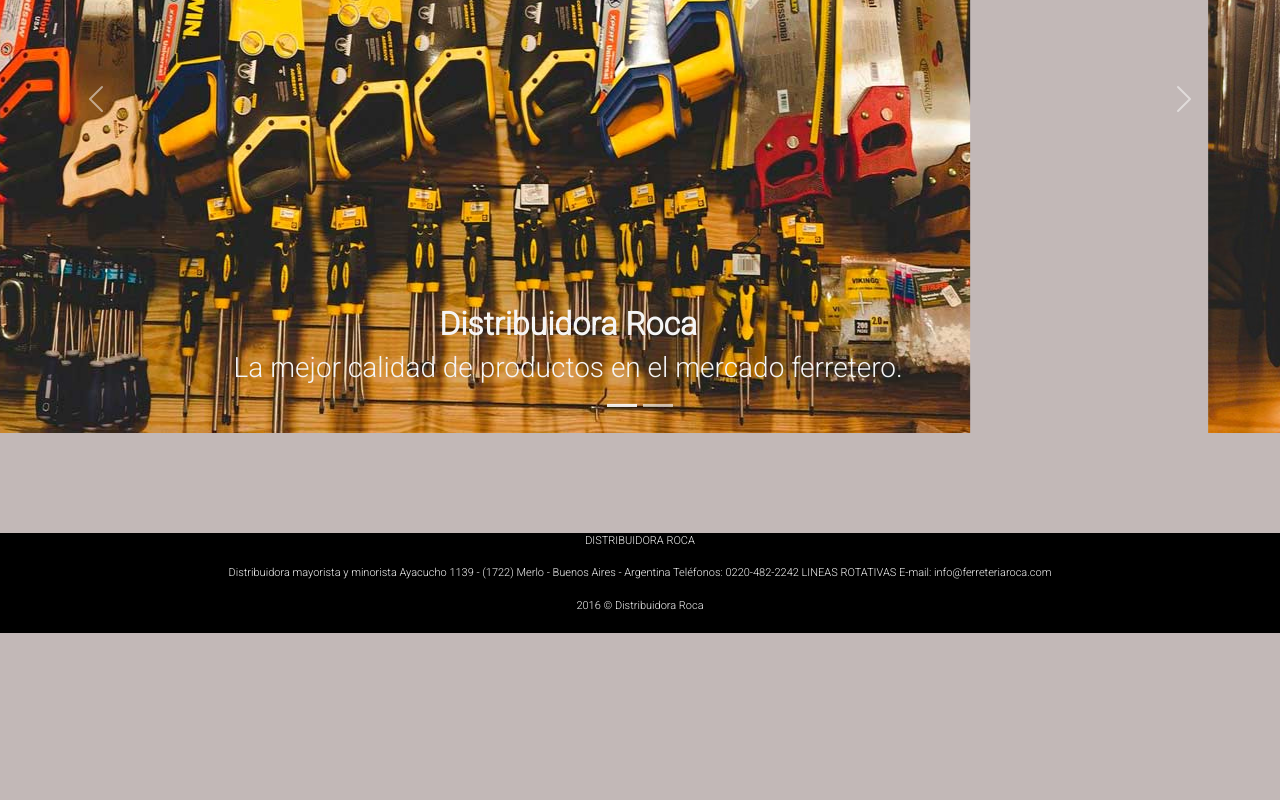
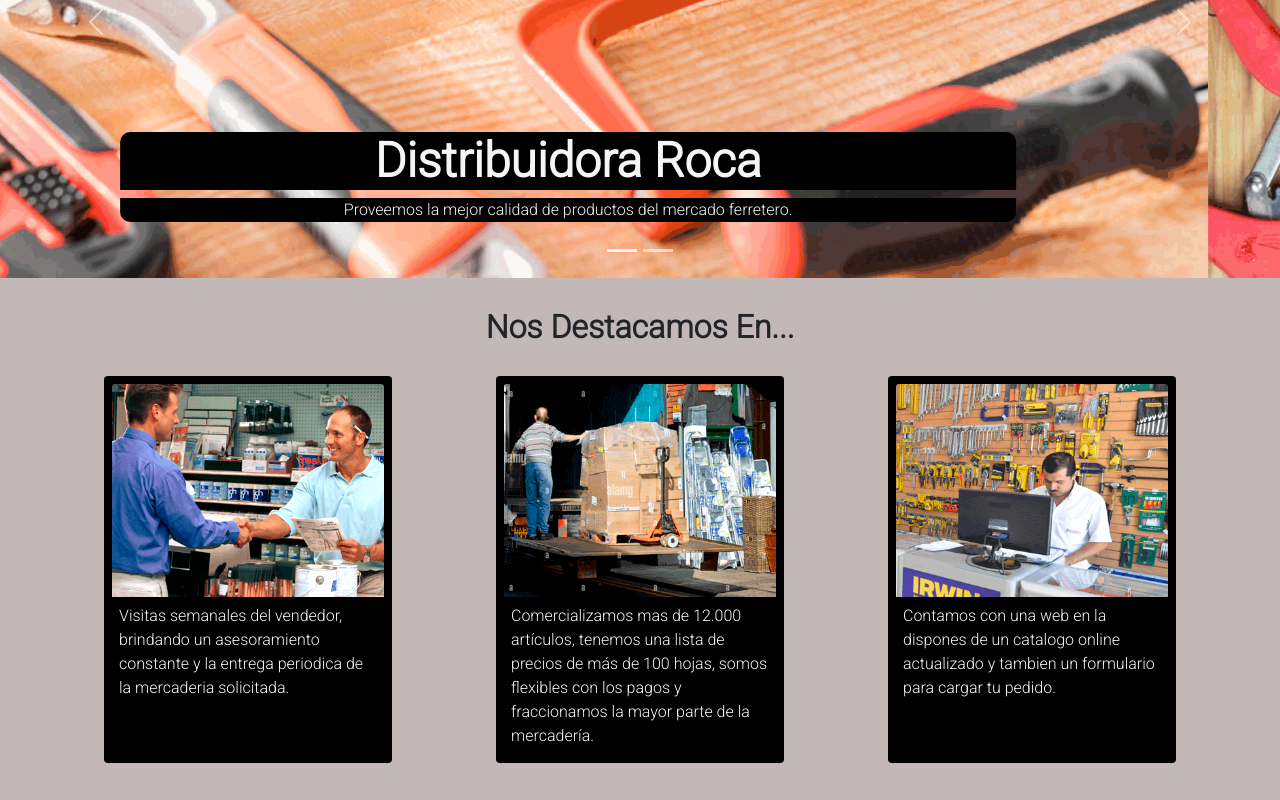
Before and after one commit to ulisesmontenegroo/entregaFinal, a website: page index.html in a window 1280 px wide. Shown: the part 580-1380 px from the top of the page. Before the commit the page ends 1213 px from the top, so only its background shows below. Drawn offline with nearby package versions, Linux system fonts and the light colour scheme; a web font is replaced by a local one.

Commit message:
merge nuevo index

```diff
--- a/index.html
+++ b/index.html
@@ -80,19 +80,18 @@
         </div>
         <div class="carousel-inner">
           <div class="carousel-item active">
-            <img src="img/ferreteria2.jpg" class="d-block img-fluid" id="medidaIndex2" alt="imagenProductos">
+            <img src="img/carousel1.png" class="d-block img-fluid" id="medidaIndex2" alt="imagenProductos">
             <div class="carousel-caption d-none d-md-block">
               <h1 class="textoIndex1">Distribuidora Roca</h1>
-              <h3 class="textoIndex2">La mejor calidad de productos en el mercado ferretero.</h3>
+              <p class="textoIndex2">Proveemos la mejor calidad de productos del mercado ferretero.</p>
             </div>
           </div>
           <div class="carousel-item">
-            <img src="img/ferreteria1.jpg" class="d-block img-fluid" id="medidaIndex1" alt="imagenProductos">
+            <img src="img/carousel2.png" class="d-block img-fluid" id="medidaIndex1" alt="imagenProductos">
             <div class="carousel-caption d-none d-md-block">
-              <h2 class="textoIndex1">Distribuidora Roca</h2>
-              <h3 class="textoIndex2">Poseemos gran variedad de productos de la mejor calidad.</h3>
+              <h2 class="textoIndex1"> Distribuidora Roca</h2>
+              <p class="textoIndex2">Asesoramos aperturas de nuevas ferreterias en Buenos Aires.</p>
             </div>
-          </div>
         </div>
         <button class="carousel-control-prev" type="button" data-bs-target="#carouselExampleCaptions" data-bs-slide="prev">
           <span class="carousel-control-prev-icon" aria-hidden="true"></span>
@@ -104,6 +103,30 @@
         </button>
       </div>
     </main>
+
+    <section class="sectionIndex">
+      <h2> Nos Destacamos En... </h2>
+      <div class="containerCards">
+        <div class="card" style="width: 18rem;">
+          <img src="img/fortalezas1.png" class="card-img-top" alt="vendedorFerreteria">
+          <div class="card-body">
+            <p class="card-text">Visitas semanales del vendedor, brindando un asesoramiento constante y la entrega periodica de la mercaderia solicitada.</p>
+          </div>
+        </div>
+        <div class="card" style="width: 18rem;">
+          <img src="img/fortalezas2.png" class="card-img-top" alt="mercaderiaFerreteria">
+          <div class="card-body">
+            <p class="card-text">Comercializamos mas de 12.000 artículos, tenemos una lista de precios de más de 100 hojas, somos flexibles con los pagos y fraccionamos la mayor parte de la mercadería.</p>
+          </div>
+        </div>
+        <div class="card" style="width: 18rem;">
+          <img src="img/fortalezas3.png" class="card-img-top" alt="vendedorFerreteria">
+          <div class="card-body">
+            <p class="card-text">Contamos con una web en la dispones de un catalogo online actualizado y tambien un formulario para cargar tu pedido.</p>
+          </div>
+        </div>
+      </div>
+    </section>
 
     <footer>
 
--- a/scss/base/_mediaqueries.scss
+++ b/scss/base/_mediaqueries.scss
@@ -226,3 +226,10 @@ header{
      height: 130px;
    }
 }
+
+/* MEDIAQUERIES INDEX */
+@media screen and (max-width: 767px){
+  .mainIndex{
+    display: none;
+  }
+}
--- a/scss/components/_grid.scss
+++ b/scss/components/_grid.scss
@@ -4,6 +4,7 @@
     grid-template-areas: "header header"
                          "nav nav"
                          "mainIndex mainIndex"
+                         "sectionIndex sectionIndex"
                          "footer footer";
     grid-template-columns: 1fr 1fr;
     height: 100vh;
--- a/scss/components/_main.scss
+++ b/scss/components/_main.scss
@@ -4,14 +4,20 @@
     display: flex;
     justify-content: center;
     .textoIndex1{
-        color: $secundario;
-        font-size: 2em;
-        font-weight: bold;
-        font-family: 'Roboto', sans-serif;
+      font-family: 'Roboto', sans-serif;
+      font-size: 3em;
+      color: $secundario;
+      font-weight: bolder;
+      background-color: $primario;
+      border-top-right-radius: 10px;
+      border-top-left-radius: 10px;
     }
     .textoIndex2{
-        color: $secundario;
-        font-family: 'Roboto', sans-serif;
+      font-family: 'Roboto', sans-serif;
+      color: $secundario;
+      background-color: $primario;
+      border-bottom-left-radius: 10px;
+      border-bottom-right-radius: 10px;
     }
 }
 /* main productos */
--- a/scss/components/_nav.scss
+++ b/scss/components/_nav.scss
@@ -8,6 +8,6 @@
     margin-left: 1%;
     margin-right: 1%;
     .agrandar:hover{
-        @include hover(scale(1.1), 0.5s)
+        @include hover(scale(1.03), 0.5s);
     }
 }
--- /dev/null
+++ b/scss/components/_section.scss
@@ -0,0 +1,23 @@
+/* Section INDEX */
+.sectionIndex{
+    grid-area: sectionIndex;
+    margin-top: 30px;
+    h2{
+        text-align: center;
+        font-family: 'Roboto', sans-serif;
+        font-weight: bolder;
+        margin-bottom: 30px;
+    }
+    .containerCards{
+        display: flex;
+        justify-content: space-evenly;
+        div{
+            padding: 7px;
+            background-color: $primario;
+            div p{
+                color: $secundario;
+                font-family: 'Roboto', sans-serif;
+            }
+        }
+    }
+}
--- a/scss/style.scss
+++ b/scss/style.scss
@@ -19,5 +19,6 @@ body{
 @import "components/header";
 @import "components/nav";
 @import "components/main";
+@import "components/section";
 @import "components/footer";
 @import "base/mediaqueries";
```
Also changed, not shown: css/style.css, img/carousel1.png (added), img/carousel2.png (added), img/ferreteria1.jpg (deleted), img/ferreteria2.jpg (deleted), img/fortalezas1.png (added), img/fortalezas2.png (added), img/fortalezas3.png (added), 2 other files.
